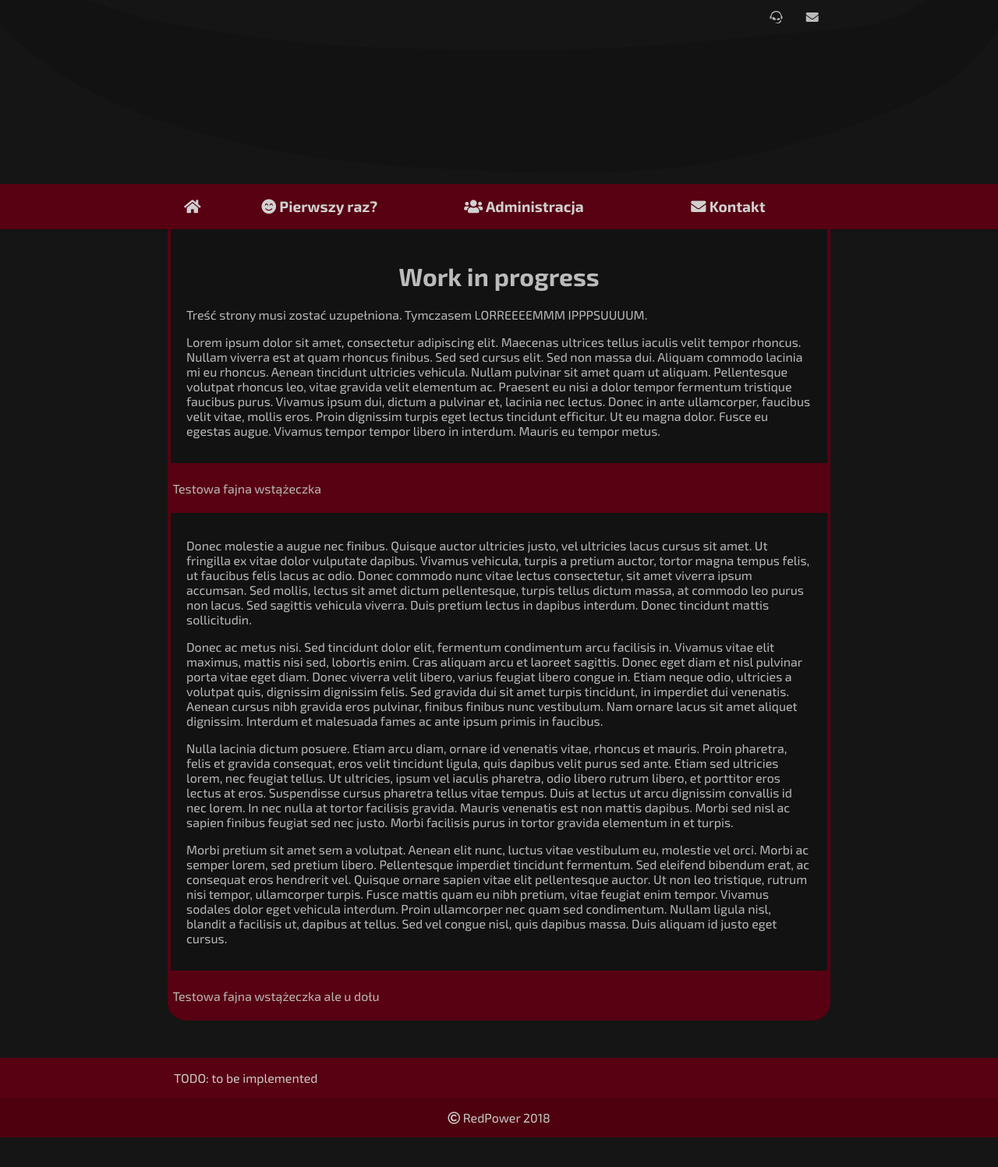
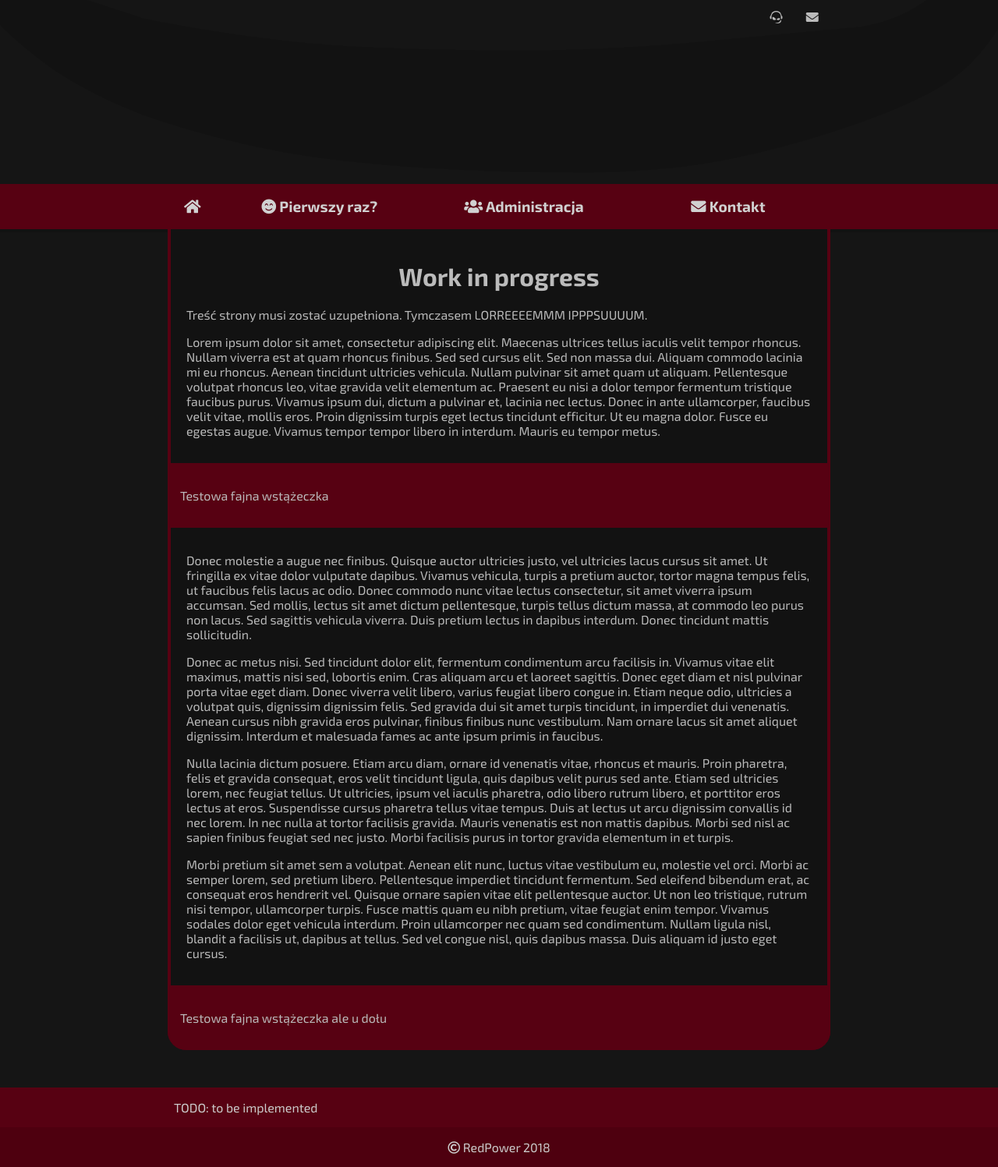
Before and after one commit to scooredmars/strona, a Jekyll site: the page built from pages/index.html, in a window 1280 px wide. Shown: the whole page at 78% size. Built offline with Jekyll 4.4.1, drawn with Linux system fonts in a browser that asks for light colours; nearby versions of some CDN libraries; before the commit the page ends 1459 px from its top, so only the background shows below that.

Commit message:
.padded.message - increase padding for message

```diff
--- a/_sass/content.scss
+++ b/_sass/content.scss
@@ -16,8 +16,18 @@ $bottom-radius: 24px;
 
 .message {
   margin: -4px;
-  padding: 0.40em;
+  padding: .4em;
   background-color: $red_1;
+  h1,
+  h2,
+  h3,
+  h4 {
+    margin: .3em 0;
+  }
+}
+
+.padded.message {
+  padding: 1em;
 }
 
 .message:last-child {
--- a/pages/index.html
+++ b/pages/index.html
@@ -22,7 +22,7 @@ permalink: /
 	</div>
 </div>
 
-<div class="message">
+<div class="padded message">
 	<p>Testowa fajna wstążeczka</p>
 </div>
 
@@ -44,6 +44,6 @@ permalink: /
 
 </div>
 
-<div class="message">
+<div class="padded message">
 	<p>Testowa fajna wstążeczka ale u dołu</p>
 </div>
```
